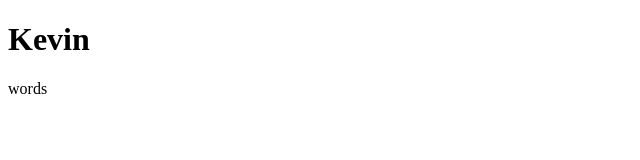
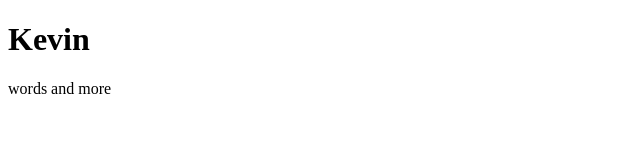
Before and after one commit to kkashTLG/SDE0822_github_kkash, a plain HTML site: page test.html in a window 1280 px wide. Shown: the full height of the page, 0-640 px from the left. Drawn offline with Linux system fonts and the light colour scheme.

Commit message:
and more

```diff
--- a/test.html
+++ b/test.html
@@ -8,6 +8,6 @@
   </head>
   <body>
     <h1>Kevin</h1>
-    <p>words</p>
+    <p>words and more</p>
   </body>
 </html>
```
